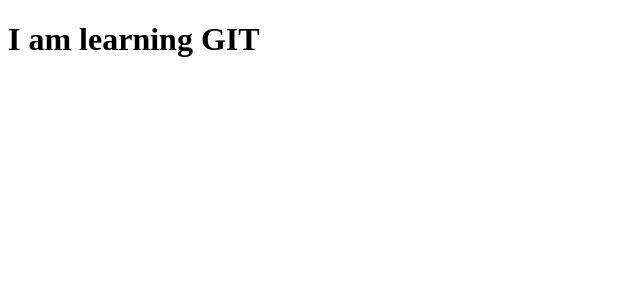
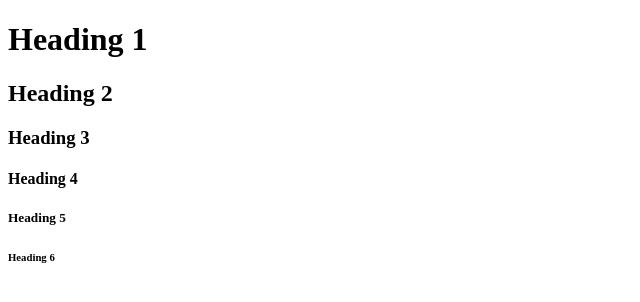
Before and after one commit to Ebra-heem/learning-git, a plain HTML site: page index.html in a window 1280 px wide. Shown: the whole page, without its empty margins (0-640 px from the left). Drawn offline with Linux system fonts and the light colour scheme.

Commit message:
basic html upto h1 tag

```diff
--- a/index.html
+++ b/index.html
@@ -1,11 +1,15 @@
 <!DOCTYPE html>
-<html lang="en">
-<head>
-    <meta charset="UTF-8">
-    <meta name="viewport" content="width=device-width, initial-scale=1.0">
-    <title>Document</title>
-</head>
-<body>
-    <h1>I am learning GIT</h1>
-</body>
+<html>
+    <head>
+        <title>MY First Project</title>
+    </head>
+    <body>
+        <h1>Heading 1</h1>
+        <h2>Heading 2</h2>
+        <h3>Heading 3</h3>
+        <h4>Heading 4</h4>
+        <h5>Heading 5</h5>
+        <h6>Heading 6</h6>
+
+    </body>
 </html>
```
Also changed, not shown: Hello World.txt (deleted).
